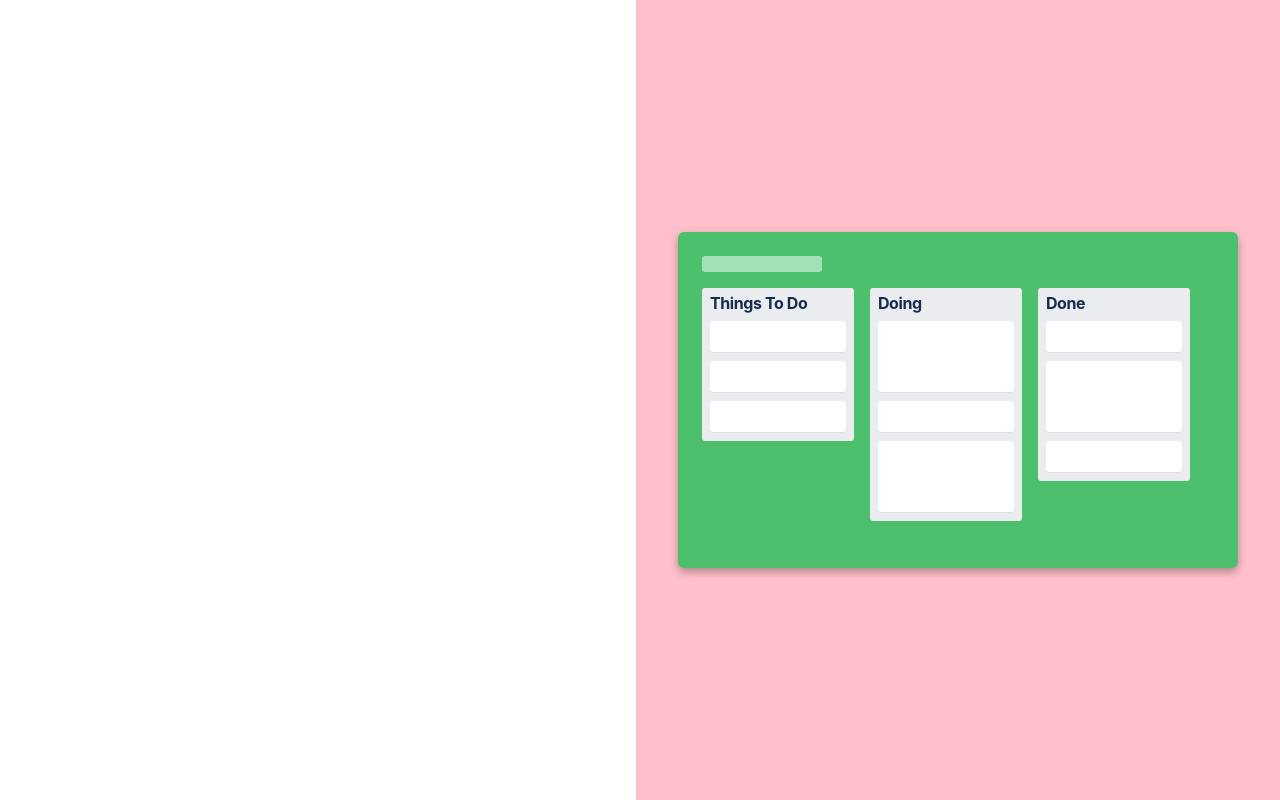
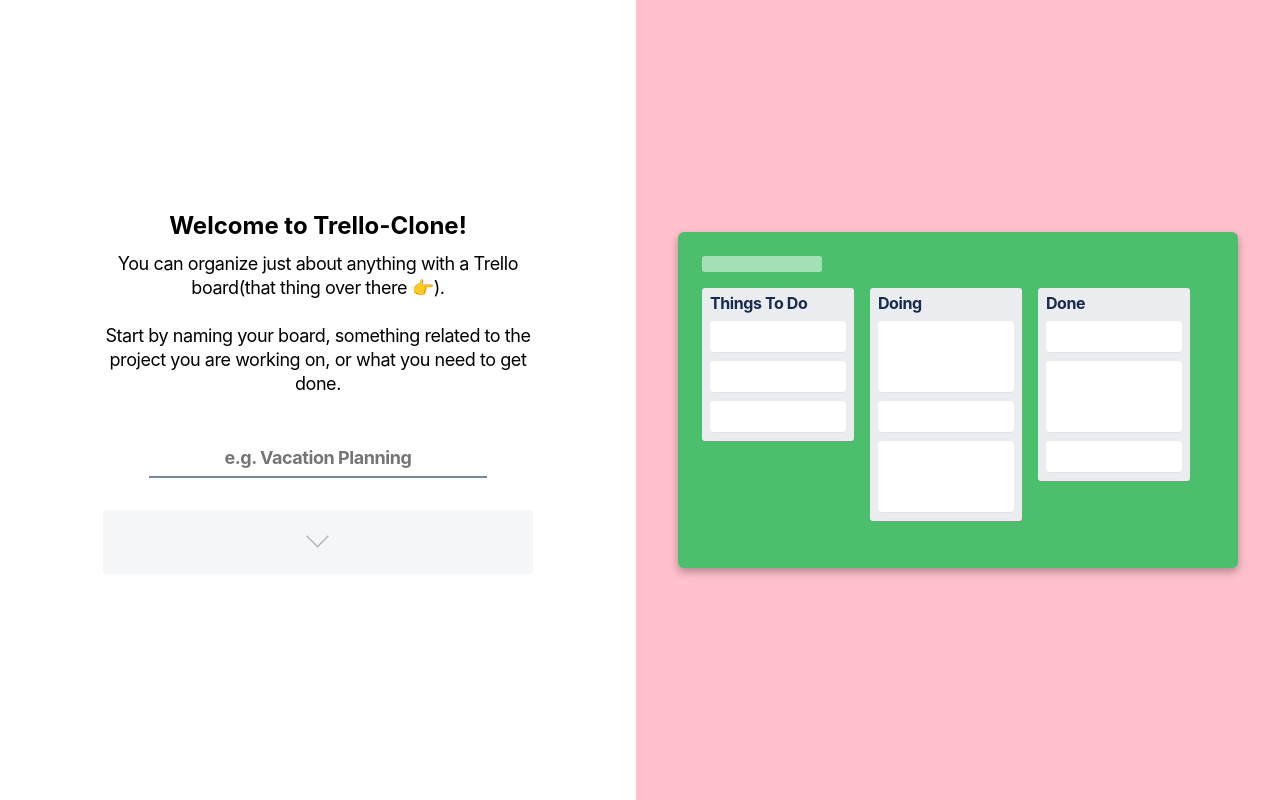
Before and after one commit to zacpeires94/trelloClone, a React (Create React App) app: page /create-first-board in a window 1280 px wide. Built offline with nearby package versions, Linux system fonts and the light colour scheme; no server answers.

Commit message:
feature: user can create a board for the first time, adding it to firebase

```diff
--- a/src/App.js
+++ b/src/App.js
@@ -1,9 +1,9 @@
-import React, { useEffect, useState } from 'react';
-import logo from './logo.svg';
-import { Switch, Route } from 'react-router-dom';
-import { HomePage, SignupPage, CreateFirstBoard } from './containers'
+import React, { useEffect, useState } from "react";
+import logo from "./logo.svg";
+import { Switch, Route } from "react-router-dom";
+import { HomePage, SignupPage, CreateFirstBoard } from "./containers";
 import firebase from "firebase";
-import './App.css';
+import "./App.css";
 
 const App = () => {
   const [hasCheckedForUser, setHasCheckedForUser] = useState(false);
@@ -11,7 +11,7 @@
   const [email, setEmail] = useState("");
 
   useEffect(() => {
-    firebase.auth().onAuthStateChanged(user => {
+    firebase.auth().onAuthStateChanged((user) => {
       if (user) {
         setUid(user.uid);
         setEmail(user.email);
@@ -23,21 +23,29 @@
     // console.log(uid)
   });
 
-  if (!hasCheckedForUser) {{}
+  if (!hasCheckedForUser) {
+    {
+    }
     return <div />;
   }
 
   return (
     <div className="App">
-        <Switch>
-          <Route exact path="/" component={HomePage} />
-          <Route exact path="/sign-up" render={props => (
-            <SignupPage user={uid} />
-           )} />
-          <Route exact path="/create-first-board" component={CreateFirstBoard} />
-        </Switch>
+      <Switch>
+        <Route exact path="/" component={HomePage} />
+        <Route
+          exact
+          path="/sign-up"
+          render={(props) => <SignupPage user={uid} />}
+        />
+        <Route
+          exact
+          path="/create-first-board"
+          render={(props) => <CreateFirstBoard user={uid} />}
+        />
+      </Switch>
     </div>
-  )
-}
+  );
+};
 
 export default App;
--- a/src/components/Icon/index.js
+++ b/src/components/Icon/index.js
@@ -1,5 +1,5 @@
-import React from 'react';
-import styled from 'styled-components';
+import React from "react";
+import styled from "styled-components";
 
 const PlusSignContainer = styled.div`
   height: 12px;
@@ -10,21 +10,20 @@
     width: 12px;
     fill: #6b778c;
   }
-    ${props => {
+  ${(props) => {
     if (props.white) {
-            return`
+      return `
                 svg {
                     fill: white;
                 }
-            `
+            `;
     }
   }}
 
   margin-right: 6px;
 `;
 
-
-export const PlusSign = ({white}) => {
+export const PlusSign = ({ white }) => {
   return (
     <PlusSignContainer white={white}>
       <svg
@@ -38,3 +37,20 @@
     </PlusSignContainer>
   );
 };
+
+export const Chevron = () => {
+  return (
+      <svg
+        xmlns="http://www.w3.org/2000/svg"
+        xmlns="http://www.w3.org/1999/xlink"
+        version="1.1"
+        id="Layer_1"
+        x="0px"
+        y="0px"
+        viewBox="0 0 407.437 407.437"
+        style={{enableBackground: "new 0 0 407.437 407.437"}}
+      >
+        <polygon points="386.258,91.567 203.718,273.512 21.179,91.567 0,112.815 203.718,315.87 407.437,112.815 " />
+      </svg>
+  );
+};
--- a/src/containers/CreateFirstBoard.js
+++ b/src/containers/CreateFirstBoard.js
@@ -1,5 +1,7 @@
-import React from "react";
+import React, { useState } from "react";
 import styled from "styled-components";
+import { Chevron } from '../components/Icon';
+import { firestore } from '../utils/firebase';
 
 const CreateFirstBoardContainer = styled.div`
   height: 100vh;
@@ -39,27 +41,27 @@
     height: 336px;
     width: 560px;
     border-radius: 6px;
-    box-shadow: 0 4px 8px 0 rgba(0,0,0,.3);
+    box-shadow: 0 4px 8px 0 rgba(0, 0, 0, 0.3);
   }
   @media (max-width: 1024px) {
     height: 252.25px;
     width: 420px;
     border-radius: 4.5px;
-    box-shadow: 0 3px 6px 0 rgba(0,0,0,.3);
+    box-shadow: 0 3px 6px 0 rgba(0, 0, 0, 0.3);
   }
   @media (max-width: 768px) {
     height: 330px;
     width: 560px;
     margin: 20px;
     border-radius: 6px;
-    box-shadow: 0 4px 8px 0 rgba(0,0,0,.3);
+    box-shadow: 0 4px 8px 0 rgba(0, 0, 0, 0.3);
   }
   @media (max-width: 579px) {
     height: 168.5px;
     width: 280px;
     margin: 40px 0 23.5px;
     border-radius: 3px;
-    box-shadow: 0 2px 4px 0 rgba(0,0,0,.3);
+    box-shadow: 0 2px 4px 0 rgba(0, 0, 0, 0.3);
   }
 `;
 
@@ -69,8 +71,7 @@
   border-radius: 3.75px;
   margin: 25px 25px 30px 25px;
   background: hsla(0, 0%, 100%, 0.5);
-  @media (max-width: 1680px)
-    {
+  @media (max-width: 1680px) {
     height: 16px;
     width: 120px;
     margin: 24px 0 16px 24px;
@@ -94,6 +95,17 @@
     margin: 8px 0 7px 12px;
     border-radius: 1.5px;
   }
+  ${(props) => {
+    if (props.boardName.length) {
+      return `
+            background: transparent;
+            color: #fff;
+            font-weight: bold;
+            font-size: 20px;
+            text-align: left;
+          `;
+    }
+  }}
 `;
 
 const HorizontalContainer = styled.div`
@@ -151,6 +163,16 @@
   }}
 `;
 
+const FirstColumnTitle = styled.p`
+font-size: 24px;
+overflow: unset;
+background: unset;
+margin: 0 0 12px 0;
+width: unset;
+color: black;
+font-weight: bold;
+`
+
 const TitleText = styled.p`
   height: 24px;
   width: 170px;
@@ -170,7 +192,7 @@
     width: 136px;
     margin: 6px 0 6px 8px;
     font-size: 16px;
-    letter-spacing: -.4px;
+    letter-spacing: -0.4px;
     line-height: 19px;
   }
   @media (max-width: 1024px) {
@@ -178,7 +200,7 @@
     width: 102px;
     margin: 4px 0 4px 6px;
     font-size: 12px;
-    letter-spacing: -.2px;
+    letter-spacing: -0.2px;
     line-height: 15px;
   }
   @media (max-width: 768px) {
@@ -186,7 +208,7 @@
     width: 136px;
     margin: 6px 0 6px 8px;
     font-size: 16px;
-    letter-spacing: -.4px;
+    letter-spacing: -0.4px;
     line-height: 19px;
   }
   @media (max-width: 579px) {
@@ -194,7 +216,7 @@
     width: 68px;
     margin: 3px 0 3px 4px;
     font-size: 8px;
-    letter-spacing: -.13px;
+    letter-spacing: -0.13px;
     line-height: 10px;
   }
 `;
@@ -229,9 +251,9 @@
       border-radius: 1.5px;
     }
   }
-    ${props => {
+  ${(props) => {
     if (props.larger) {
-            return`
+      return `
             height: 90px;
             @media (max-width: 1680px) {
                 height: 72px;
@@ -245,51 +267,159 @@
             @media (max-width: 579px) {
                 height: 36px;
             }
-            `
+            `;
     }
   }}
 `;
 
 const FirstColumn = styled.div`
   width: 60%;
-    height: 100vh
+  max-height: 100vh;
+  display: flex;
+  align-items: center;
+  justify-content: center;
   @media (max-width: 768px) {
     order: 2;
   }
+`;
+
+const FirstColumnTextContainer = styled.div`
+  margin: 0 24px;
+  max-width: 430px;
+  display: flex;
+  align-items: center;
+  justify-content: center;
+  flex-direction: column;
+`;
+
+const FirstColumnBodyText = styled.p`
+  font-size: 18px;
+  line-height: 24px;
+  margin-top: 0;
+  margin-bottom: 24px;
+  letter-spacing: -0.45px;
+`;
+
+const BoardNamingInput = styled.input`
+  background: #fff;
+  border: none;
+  border-bottom: 2px solid #7a869a;
+  box-shadow: none;
+  text-align: center;
+  color: #172b4d;
+  display: block;
+  width: 100%;
+  margin: 0 auto;
+  margin-top: 20px;
+  border-radius: 0;
+  max-width: 322px;
+  font-size: 18px;
+  line-height: 24px;
+  letter-spacing: -0.45px;
+  padding: 6px 8px;
+  font-weight: 700;
+  :focus {
+    outline: none;
+  }
+`;
+
+const SubmitBoardNameButton = styled.button`
+
+  background: rgba(9,30,66,.04);
+  color: #fff;
+  cursor: not-allowed;
+  display: flex;
+  justify-content: center;
+  align-items: center;
+  height: 64px;
+  width: 100%;
+  margin: 32px auto 16px;
+  font-size: 16px;
+  box-shadow: none;
+  border-radius: 3px;
+  padding: 6px 12px;
+  text-decoration: none;
+  position: relative;
+  border: none;
+  font-weight: 400;
+  svg {
+    height: 23px;
+    width: 23px;
+    fill:  #b3bac5;
+}
+  ${props => {
+      if (props.boardName) {
+          return`
+          background: #0079bf;
+          cursor: pointer;
+          :hover {
+            background: #026aa7;
+          }
+          svg {
+             fill: white;
+          }
           `
+      }
+  }}
 
-export default () => {
+`;
+
+export default ({ user }) => {
+  const [boardName, setBoardName] = useState("");
+  console.log(boardName);
+  console.log(user)
+
+    const addListToUser = async () => {
+        console.log('clicked')
+        await firestore.collection("users").doc(user).collection("boards").add({
+            name: boardName
+        })
+    }
+
   return (
     <CreateFirstBoardContainer>
       <FirstColumn>
-
+        <FirstColumnTextContainer>
+          <FirstColumnTitle firstColumn>Welcome to Trello-Clone!</FirstColumnTitle>
+          <FirstColumnBodyText>
+            You can organize just about anything with a Trello board(that thing
+            over there 👉).
+          </FirstColumnBodyText>
+          <FirstColumnBodyText>
+            Start by naming your board, something related to the project you are
+            working on, or what you need to get done.
+          </FirstColumnBodyText>
+          <BoardNamingInput
+            placeholder="e.g. Vacation Planning"
+            value={boardName}
+            onChange={(event) => setBoardName(event.target.value)}
+            maxLength="32"
+          />
+          <SubmitBoardNameButton onClick={addListToUser} boardName={boardName}>
+                <Chevron />
+          </SubmitBoardNameButton>
+        </FirstColumnTextContainer>
       </FirstColumn>
       <SecondColumn>
         <TrelloMockUpContainer>
-          <TranslucentBox />
+          <TranslucentBox boardName={boardName}>{boardName}</TranslucentBox>
           <HorizontalContainer>
             <GreyUnitOutline first>
-                <TitleText>
-                Things To Do
-                </TitleText>
+              <TitleText>Things To Do</TitleText>
               <WhiteSquare />
               <WhiteSquare />
               <WhiteSquare />
             </GreyUnitOutline>
             <GreyUnitOutline>
-            <TitleText>
-                Doing
-                </TitleText>
-                <WhiteSquare larger/>
+              <TitleText>Doing</TitleText>
+              <WhiteSquare larger />
               <WhiteSquare />
-                <WhiteSquare larger/>
+              <WhiteSquare larger />
             </GreyUnitOutline>
             <GreyUnitOutline>
-            <TitleText>
-                Done
-                </TitleText>
+              <TitleText>Done</TitleText>
               <WhiteSquare />
-                <WhiteSquare larger/>
+              <WhiteSquare larger />
               <WhiteSquare />
             </GreyUnitOutline>
           </HorizontalContainer>
```
Lines whose indentation alone changed are shown as unchanged.
